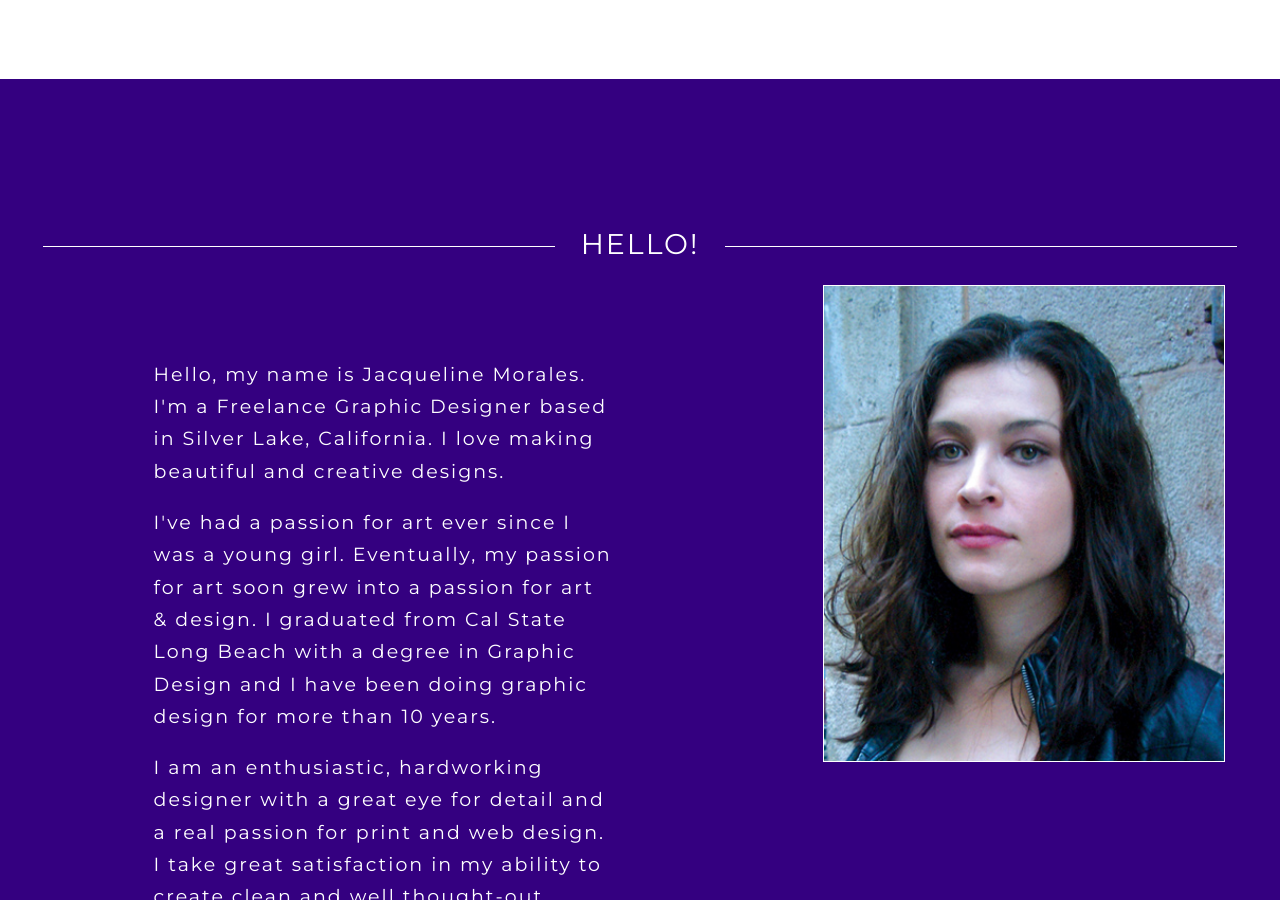
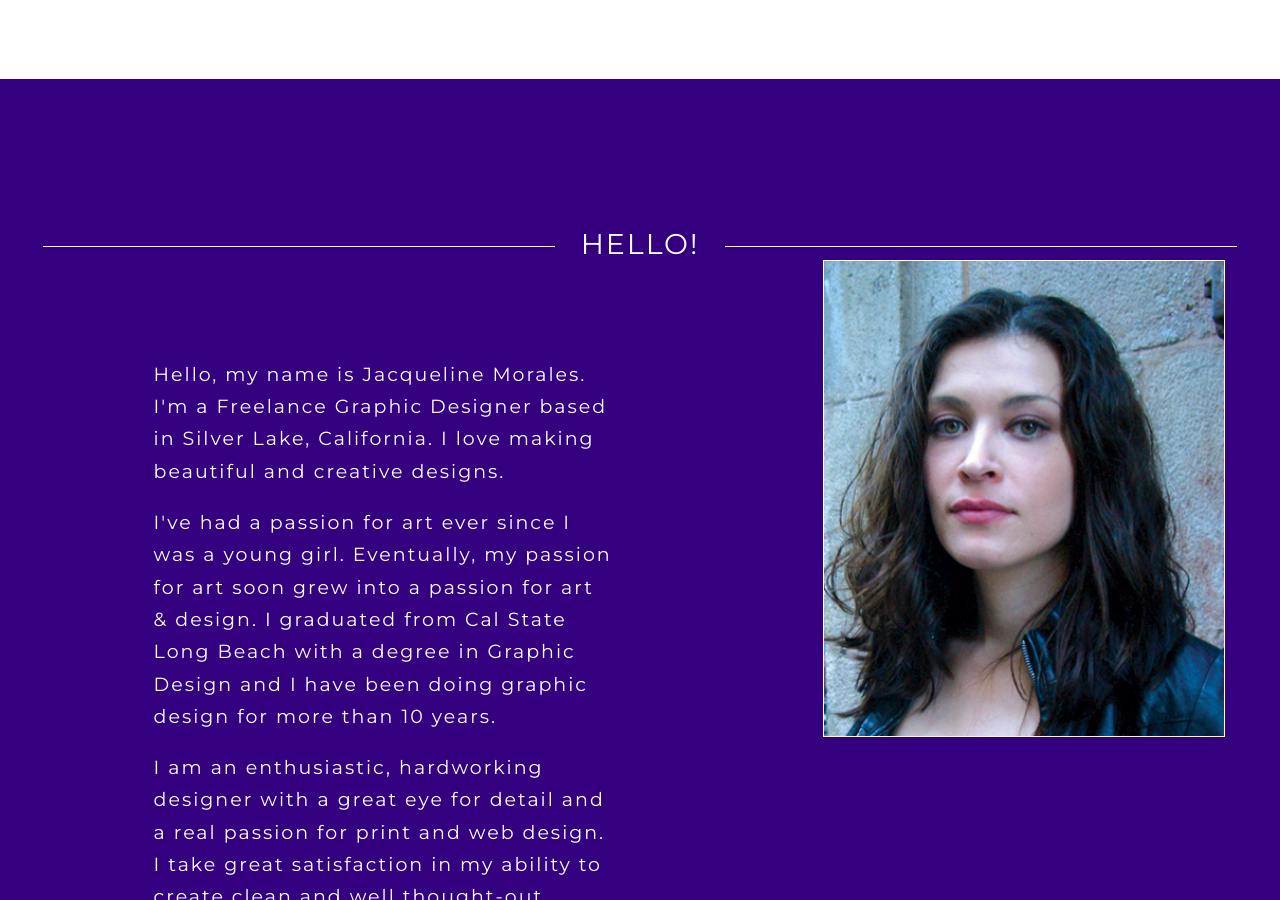
Before and after one commit to zeny11-11/jmorales, a Jekyll site: the page built from index.html, in a window 1280 px wide and 900 px high, scrolled down 4196 px. Built offline with Jekyll 4.4.1, drawn with Linux system fonts in a browser that asks for light colours; nearby versions of some CDN libraries; some web fonts are replaced; Markdown is read by kramdown in place of the engine named in the settings.

Commit message:
Update stylesheet.css

```diff
--- a/css/stylesheet.css
+++ b/css/stylesheet.css
@@ -529,31 +529,12 @@
 .me {
     overflow: hidden;
     text-align: center;
-	border:#fff thin solid;
-
-	width: 400px;
-	margin-top:25px;
-}
-
-.me:before, .me:after {
-    background-color: #fff;
-    content: '';
-    display: inline-block;
-    height: 1px;
-    position: relative;
-    vertical-align: middle;
-    width: 40%;
-}
-.me:before {
-    right: 0.9em;
-    margin-left: -50%;
-}
-.me:after {
-    left: 0.9em;
-    margin-right: -50%;
-}
+    border:#fff thin solid;
+    width: 400px;
+    max-width:80%;
 
 
+}
 
 
 footer {
```
